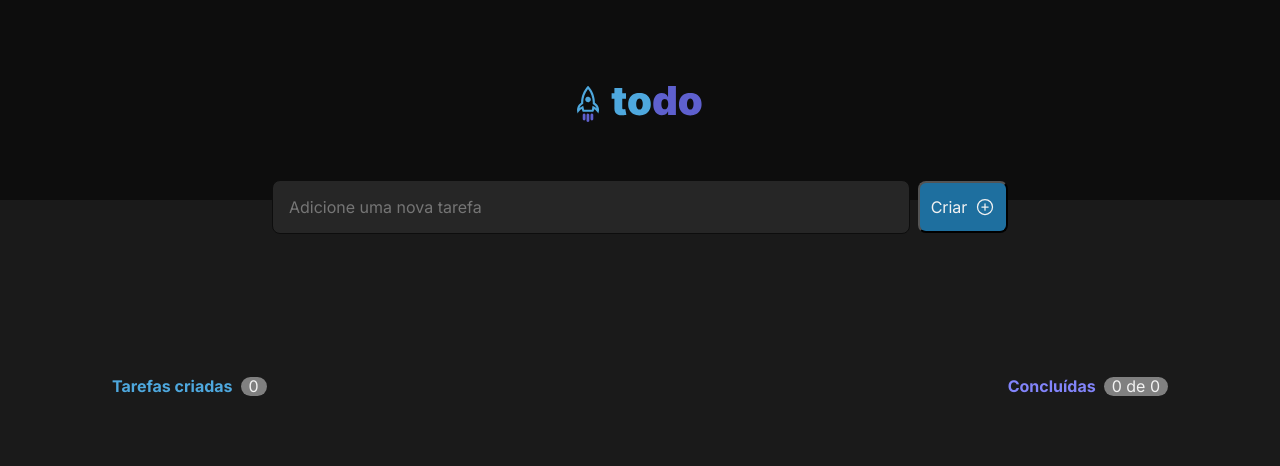
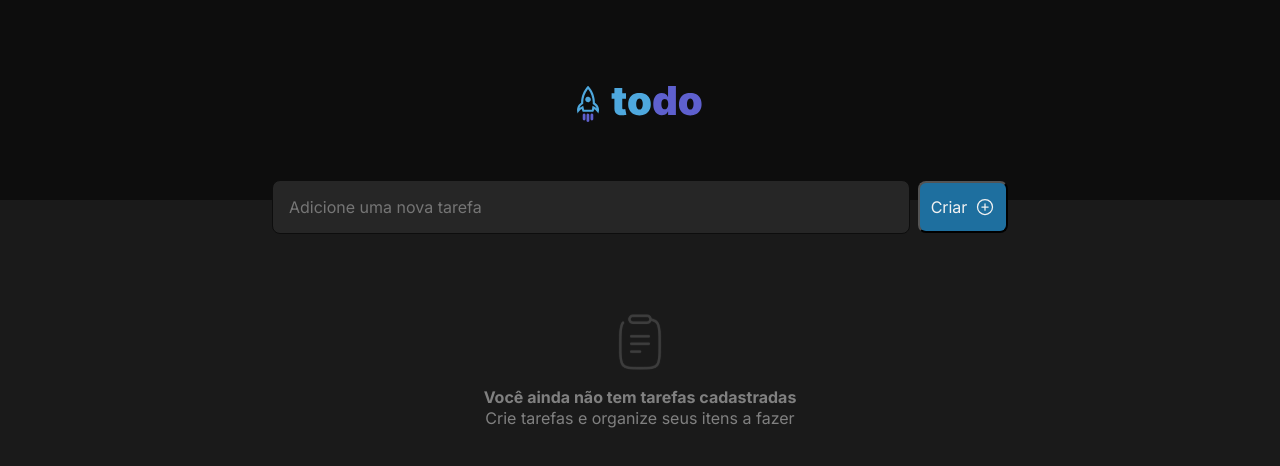
Before and after one commit to FefAzvdo/Desafio-01-Rocketseat, a React (Vite) app: page / in a window 1280 px wide. Shown: the top 466 px of the page. Built offline with nearby package versions, Linux system fonts and the light colour scheme.

Commit message:
Criado componente EmptyList

```diff
--- a/src/App.tsx
+++ b/src/App.tsx
@@ -6,6 +6,7 @@ import { useState } from "react";
 import { TodoType } from "./types";
 
 import styles from "./App.module.css";
+import { EmptyList } from "./components/EmptyList";
 
 function App() {
   const [todos, setTodos] = useState<TodoType[]>([]);
@@ -44,11 +45,16 @@ function App() {
       <Header />
       <div className={styles.wrapper}>
         <Form onCreateNewTodo={(todo) => handleClickCreateNewTodo(todo)} />
-        <TodoList
-          todoList={todos}
-          onCompleteTodo={(id) => handleClickCompleteTodo(id)}
-          onRemoveTodo={(id) => handleClickRemoveTodo(id)}
-        />
+
+        {todos.length === 0 ? (
+          <EmptyList />
+        ) : (
+          <TodoList
+            todoList={todos}
+            onCompleteTodo={(id) => handleClickCompleteTodo(id)}
+            onRemoveTodo={(id) => handleClickRemoveTodo(id)}
+          />
+        )}
       </div>
     </>
   );
--- /dev/null
+++ b/src/components/EmptyList/EmptyList.module.css
@@ -0,0 +1,21 @@
+.wrapper {
+  display: flex;
+  flex-direction: column;
+  justify-content: center;
+  align-items: center;
+  color: var(--gray-300);
+  margin-top: 4rem;
+}
+
+.wrapper > strong {
+  font-weight: 700;
+  font-size: 1rem;
+  line-height: 140%;
+  text-align: center;
+}
+
+.wrapper > img {
+  width: 3.5rem;
+  height: 3.5rem;
+  margin: 1rem;
+}
--- /dev/null
+++ b/src/components/EmptyList/index.tsx
@@ -0,0 +1,14 @@
+import { ClipboardText } from "phosphor-react";
+import styles from "./EmptyList.module.css";
+
+import clipboardLogo from "../../assets/clipboard.svg";
+
+export function EmptyList() {
+  return (
+    <section className={styles.wrapper}>
+      <img src={clipboardLogo} alt={"Icone caderno"} />
+      <strong>Você ainda não tem tarefas cadastradas</strong>
+      <p>Crie tarefas e organize seus itens a fazer</p>
+    </section>
+  );
+}
```
Also changed, not shown: src/assets/clipboard.svg (added).
